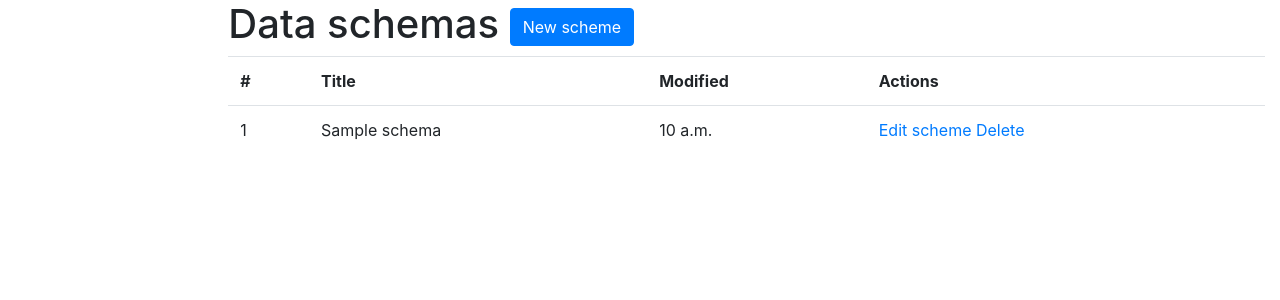
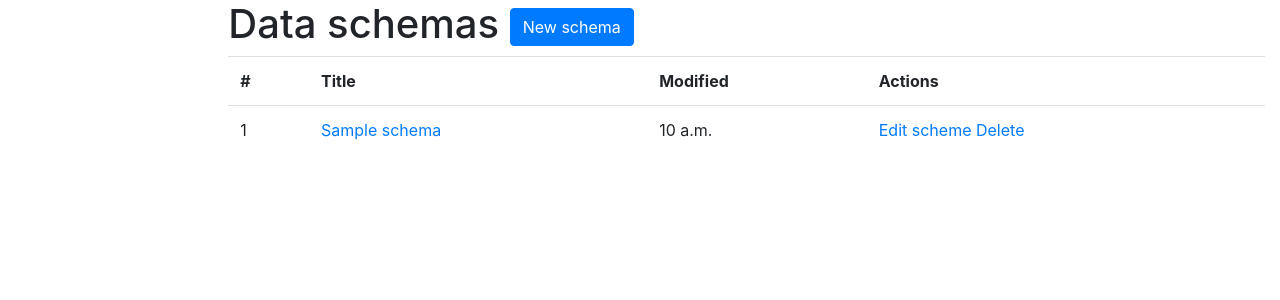
Before and after one commit to hikehikehike/fake_csv, a Django app: page / in a window 1280 px wide. Shown: the top 300 px of the page. Run offline with Django 4.2, Linux system fonts and the light colour scheme; a user stored in the database is signed in; tables that the repository leaves empty hold one stand-in row (values such as "Sample post").

Commit message:
Add creation, detail, update link in schema list

```diff
--- a/templates/generating_csv/schema_list.html
+++ b/templates/generating_csv/schema_list.html
@@ -3,7 +3,7 @@
 {% block content %}
   <h1>
     Data schemas
-  <a href="#" class="btn btn-primary link-to-page">New scheme</a>
+  <a href="{% url 'generating_csv:schema-creation' %}" class="btn btn-primary link-to-page">New schema</a>
   </h1>
   <table class="table">
   <tr>
@@ -12,12 +12,13 @@
     <th>Modified</th>
     <th>Actions</th>
   </tr>
+
     {% for schema in schema_list %}
       <tr>
-        <td>{{ schema.pk}}</td>
-        <td>{{ schema.title}}</td>
+        <td>{{ schema.pk }}</td>
+        <td><a href="{% url 'generating_csv:schema-detail' pk=schema.pk %}">{{ schema.title }}</a></td>
         <td>{{ schema.modified }}</td>
-        <td><a href="#">Edit scheme</a> <a href="#">Delete</a></td>
+        <td><a href="{% url 'generating_csv:schema-update' pk=schema.pk %}">Edit scheme</a> <a href="{% url 'generating_csv:schema-delete' pk=schema.pk %}">Delete</a></td>
       </tr>
     {% endfor %}
   </table>
```
